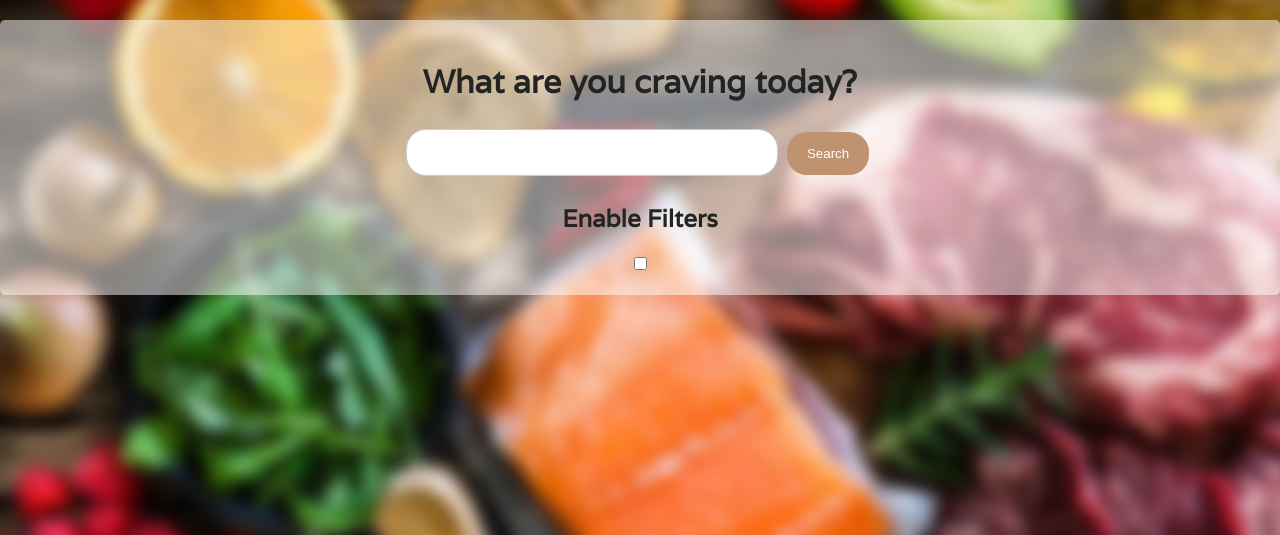
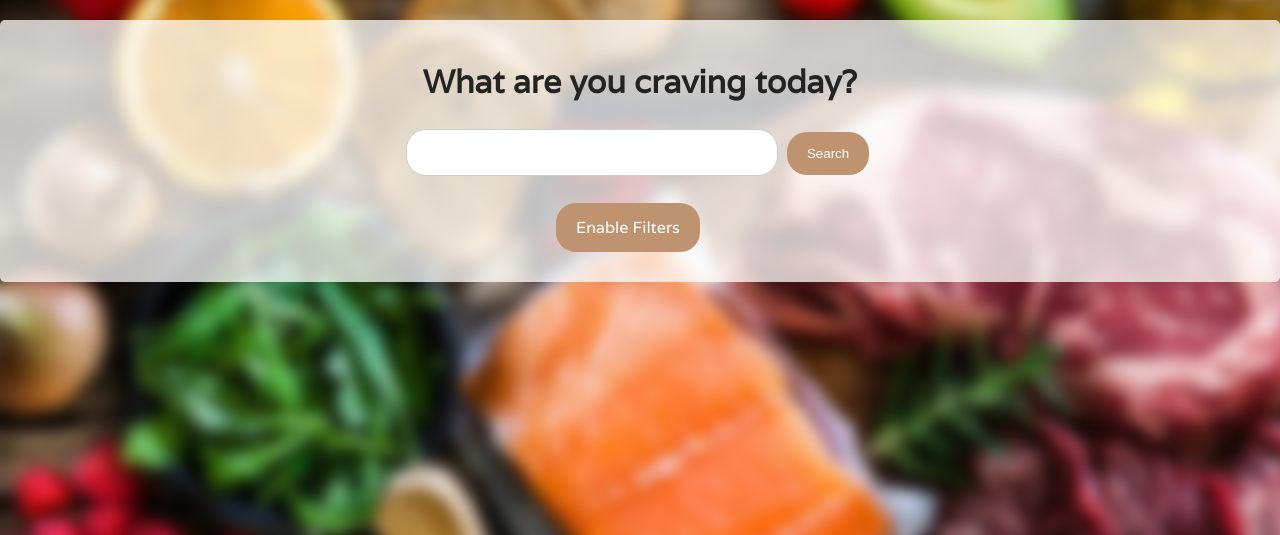
Before and after one commit to Paolo1151/ChefGenie, a Django app: page /recipe in a window 1280 px wide. Shown: the part 80-615 px from the top of the page. Run offline with Django 4.2, Linux system fonts and the light colour scheme; a user stored in the database is signed in.

Commit message:
Slightly changed display of Recipe home

```diff
--- a/static/scripts/recipe_search.js
+++ b/static/scripts/recipe_search.js
@@ -1,11 +1,14 @@
 function show_filter_options(){
     var div_filters = document.getElementsByClassName("filter_options")[0];
     var filters = document.getElementById("filter_options_enable");
+    var filters_label = document.getElementsByClassName("filter_options_enable")[0];
 
     if (filters.checked === true){
         div_filters.style.display = "block";
+        filters_label.innerHTML = "Disable Filters";
     } else {
         div_filters.style.display = "none";
+        filters_label.innerHTML = "Enable Filters";
     }
 
     set_input_disability();
--- a/static/styles.css
+++ b/static/styles.css
@@ -95,7 +95,7 @@ hr{
     text-align: center;
 }
 
-button {
+button, .button {
     display: inline-block;
     background-color: #bf9270;
     color: white;
@@ -111,8 +111,9 @@ button a{
     color: #FFF;
 }
 
-button:hover {
-background-color: #b98760;
+.filter_options_enable:hover, button:hover {
+    color: white;
+    background-color: #b98760;
 }
 
 #searchprompt {
@@ -171,7 +172,7 @@ h5.pantry_quantity
     margin: 20px auto;
     padding: 20px;
     border-radius: 5px;
-    background-color: rgba(255,255,255,0.5);
+    background-color: rgba(255,255,255,0.75);
     display: block;
 }
 
@@ -270,3 +271,14 @@ hr.solid {
 }
 
 .login-now:link { text-decoration: none; }
+
+.filter_options_enable{
+    margin: 20px 0px 10px 0px;
+}
+
+#filter_options_enable {
+    position: relative;
+    top: -20px;
+    left: -75px;
+    opacity: 0;
+}
--- a/templates/recipe/recipehome.html
+++ b/templates/recipe/recipehome.html
@@ -20,7 +20,7 @@
         <button type="submit">Search</button><br>
 
         <!-- Filtering -->
-        <h2>Enable Filters</h2>
+        <label for="filter_options_enable" class="button filter_options_enable">Enable Filters</label>
         <input type="checkbox" name="filter_enabled" id="filter_options_enable" onclick="show_filter_options()">
 
         <div class="filter_options" style="display: none;">
```
